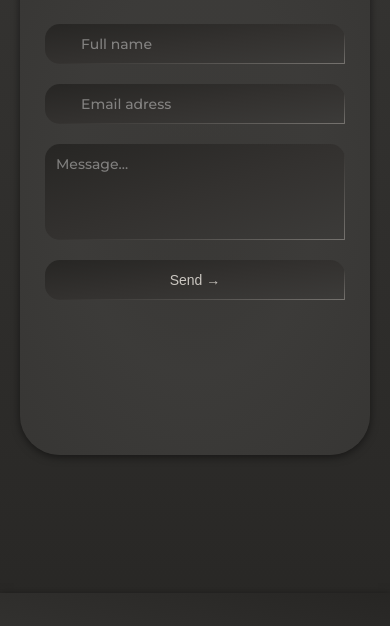
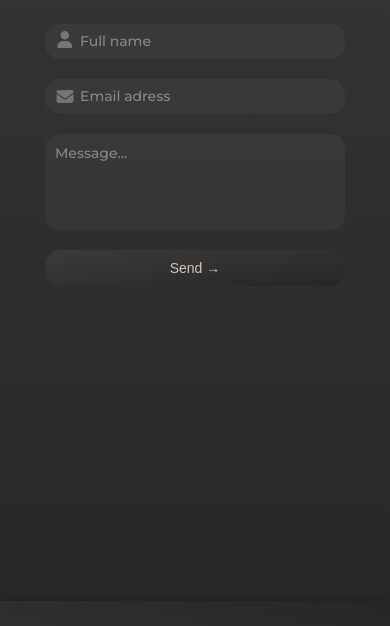
Before and after one commit to toobi-jpg/F25D-Uppgift-2, a plain HTML site: page F25D Uppgift 2/contact.html in a window 390 px wide. Shown: the part 191-817 px from the top of the page. Drawn offline with Linux system fonts and the light colour scheme.

Commit message:
contact page design and responsiveness

```diff
--- a/F25D Uppgift 2/contact.html
+++ b/F25D Uppgift 2/contact.html
@@ -21,7 +21,7 @@
     />
     <title>Kevin WL CW Contact</title>
   </head>
-  <body>
+  <body class="contact-page">
     <header>
       <nav class="menu">
         <a href="index.html" target="">Home</a>
@@ -31,12 +31,17 @@
       </nav>
     </header>
     <main>
+      <div class="image-container">
+        <img class="paperplane" src="images/paper-plane-svgrepo-com.png" alt="paper plane image">
+      </div>
+
       <div class="contact-container">
         <h1>Contact me</h1>
         <form action="contact">
-          <!-- <label for="name">Name</label> -->
-          <input type="text" for="name" placeholder="Full name" />
-          <input type="email" for="email" placeholder="Email adress" />
+          <svg class="envelope" xmlns="http://www.w3.org/2000/svg" height="20" width="20" viewBox="0 0 512 512"><!--!Font Awesome Free 6.7.2 by @fontawesome - https://fontawesome.com License - https://fontawesome.com/license/free Copyright 2025 Fonticons, Inc.--><path fill="#ffffff" d="M48 64C21.5 64 0 85.5 0 112c0 15.1 7.1 29.3 19.2 38.4L236.8 313.6c11.4 8.5 27 8.5 38.4 0L492.8 150.4c12.1-9.1 19.2-23.3 19.2-38.4c0-26.5-21.5-48-48-48L48 64zM0 176L0 384c0 35.3 28.7 64 64 64l384 0c35.3 0 64-28.7 64-64l0-208L294.4 339.2c-22.8 17.1-54 17.1-76.8 0L0 176z"/></svg>
+          <input id="fullnameinput" type="text" for="name" placeholder="Full name" />
+          <svg class="idcard" xmlns="http://www.w3.org/2000/svg" height="20" width="17.5" viewBox="0 0 448 512"><!--!Font Awesome Free 6.7.2 by @fontawesome - https://fontawesome.com License - https://fontawesome.com/license/free Copyright 2025 Fonticons, Inc.--><path fill="#ffffff" d="M224 256A128 128 0 1 0 224 0a128 128 0 1 0 0 256zm-45.7 48C79.8 304 0 383.8 0 482.3C0 498.7 13.3 512 29.7 512l388.6 0c16.4 0 29.7-13.3 29.7-29.7C448 383.8 368.2 304 269.7 304l-91.4 0z"/></svg>
+          <input id="emailinput" type="email" for="email" placeholder="Email adress" />
           <textarea name="message" id="message" placeholder="Message..." ></textarea>
           <input class="sendbutton" type="button" value="Send →">
       </div>
--- a/F25D Uppgift 2/css/style.css
+++ b/F25D Uppgift 2/css/style.css
@@ -55,19 +55,24 @@ header {
   }
 }
 
+@media screen and (max-width: 355px) {
+  footer a {
+    font-size: 12px;
+  }
+}
+
 main {
   flex-wrap: wrap;
   display: flex;
   justify-content: center;
-  gap: 40px;
   flex: 1;
   margin: 0 auto;
 }
 
 main div {
   color: rgb(0, 0, 0);
-  margin-left: 20px;
-  margin-right: 20px;
+  margin-left: 15px;
+  margin-right: 15px;
   margin-top: 40px;
   max-width: 680px;
   height: 440px;
@@ -105,9 +110,10 @@ section {
   display: flex;
   justify-content: center;
   max-width: 1245px;
-  gap: 40px;
+  gap: 30px;
   margin: 0 auto;
   margin-top: 80px;
+  margin-bottom: 12%;
 }
 
 section div {
@@ -115,7 +121,7 @@ section div {
   flex-direction: column;
   padding: 20px;
   background-color: aqua;
-  width: 270px;
+  width: 265px;
   height: 360px;
   box-shadow: 0px 2px 8px rgba(0, 0, 0, 0.5);
 }
@@ -183,7 +189,7 @@ footer label {
   transition: color 0.4s ease;
 }
 
-@media (max-width: 1239px) {
+@media (max-width: 1179px) {
   section {
     max-width: 809px;
   }
@@ -194,9 +200,9 @@ footer label {
   }
 }
 
-@media (max-width: 599px) {
+@media (max-width: 589px) {
   section {
-    max-width: 559px;
+    max-width: 539px;
   }
 
   section div {
@@ -210,21 +216,49 @@ footer label {
   }
 }
 
+.contact-page main {
+  flex-wrap: nowrap;
+}
+
+.paperplane {
+  height: 300px;
+  opacity: 20%;
+}
+
+.image-container {
+  display: flex;
+  justify-content: flex-end;
+  align-items: center;
+  background-color: transparent;
+  box-shadow: none;
+}
+
+@media (max-width: 699px) {
+  .image-container {
+    display: none;
+  }
+
+  .contact-container {
+    align-items: center !important;
+  }
+}
+
+.contact-container {
+  display: flex;
+  flex-direction: column;
+  align-items: flex-start;
+  background-color: transparent;
+  box-shadow: none;
+  /* background: radial-gradient(#7c797520, #3c3b39, #373634); */
+  height: 550px;
+  margin-bottom: 22%;
+}
+
 .contact-container h1 {
   color: #cac6c0;
   font-weight: 400;
   margin-top: 40px;
   text-transform: uppercase;
-}
-
-.contact-container {
-  border-radius: 40px;
-  display: flex;
-  flex-direction: column;
-  align-items: center;
-  background: radial-gradient(#7c797520, #3c3b39, #373634);
-  height: 550px;
-  margin-bottom: 20%;
 }
 
 form {
@@ -241,12 +275,11 @@ input {
   height: 2.5rem;
   border: none;
   padding: 10px;
-  background-image: linear-gradient(to top left, #3c3b39, #33312f, #272624);
+  background-color: rgba(128, 128, 128, 0.103);
   color: #cac6c0;
   font-weight: 500;
-  border-radius: 15px 15px 0px 15px;
-  border: 1px solid transparent;
-  border-image: linear-gradient(to top left, #cac6c071, #33312f, #272624) 1;
+  border-radius: 15px;
+  flex: 1;
 }
 
 #message {
@@ -257,10 +290,8 @@ input {
   padding: 10px;
   resize: none;
   font-weight: 500;
-  background-image: linear-gradient(to top left, #3c3b39, #33312f, #272624);
-  border-radius: 15px 15px 0px 15px;
-  border: 1px solid transparent;
-  border-image: linear-gradient(to top left, #cac6c071, #33312f, #272624) 1;
+  background-color: rgba(128, 128, 128, 0.103);
+  border-radius: 15px;
 }
 
 textarea {
@@ -305,13 +336,39 @@ textarea:focus {
 .sendbutton {
   font-size: 14px;
   cursor: pointer;
-  background-image: linear-gradient(to top left, #3c3b39, #33312f, #272624);
+  background-image: linear-gradient(to bottom right, #3c3b39, #33312f, #272624);
   color: #cac6c0;
-  transition: color 0.4s ease, font-size 0.4s ease, background-image 0.4s ease;
+  transition: color 0.4s ease, font-size 0.4s ease;
 }
 
 .sendbutton:hover {
+  border: 1px solid rgba(128, 128, 128, 0.1);
   font-size: 14px;
   color: white;
-  background-image: linear-gradient(to bottom right, #3c3b39, #33312f, #272624);
 }
+
+.idcard {
+  position: absolute;
+  opacity: 30%;
+  height: 17px;
+  flex-shrink: 0;
+  margin-top: 7px;
+  margin-left: -260px;
+}
+
+form:has(#fullnameinput:focus) .idcard {
+  display: none;
+}
+
+.envelope {
+  position: absolute;
+  opacity: 30%;
+  height: 17px;
+  flex-shrink: 0;
+  margin-top: 64px;
+  margin-left: -261px;
+}
+
+form:has(#emailinput:focus) .envelope {
+  display: none;
+}
```
Also changed, not shown: F25D Uppgift 2/images/envelope-solid.svg (added), F25D Uppgift 2/images/paper-plane-svgrepo-com.png (added), F25D Uppgift 2/images/user-solid.svg (added).
